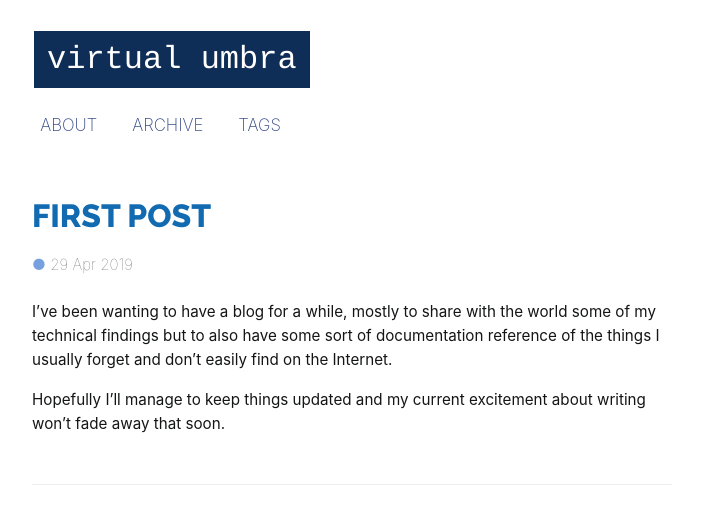
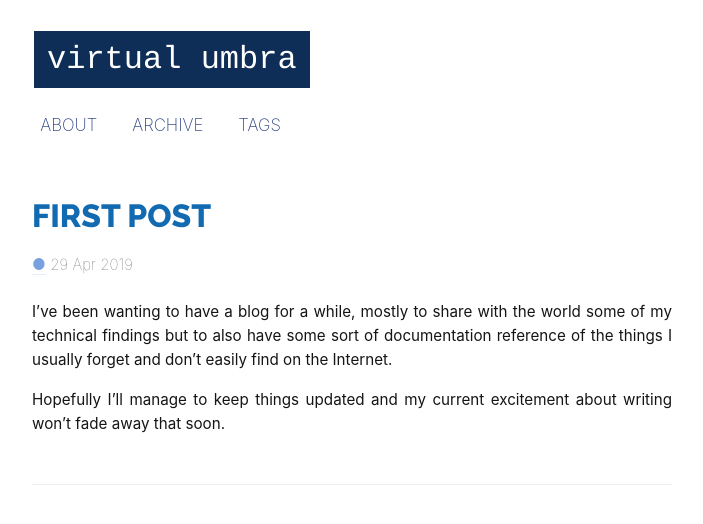
Before and after one commit to roneygomes/roneygomes.github.io, a Jekyll site: the page built from index.html, in a window 1280 px wide. Shown: the top 524 px of the page, without its empty margins (288-991 px from the left). Built offline with Jekyll 4.4.1, drawn with Linux system fonts in a browser that asks for light colours; some web fonts are replaced; the list of posts is cut into pages by our own code.

Commit message:
Updated Minor Styling Elements
Text under articles is now justified and hyphenated. The rest is
formatting corrections to the css file.

```diff
--- a/css/main.css
+++ b/css/main.css
@@ -10,6 +10,7 @@
     margin: 0px;
     padding: 0px;
 }
+
 body {
     color: #141515;
     font-family:-apple-system,system-ui,BlinkMacSystemFont,"Segoe UI",Roboto,"Helvetica Neue",Arial,sans-serif;
@@ -17,6 +18,7 @@ body {
     overflow-y: scroll;
     overflow-x: hidden;
 }
+
 #main h1,
 h2,
 h3,
@@ -27,13 +29,16 @@ h6 {
     font-weight: 400;
     color: #315572;
 }
+
 #main h4 {
     line-height: 1.6em;
 }
+
 header {
     padding-bottom: 20px;
     padding-top: 20px;
 }
+
 header h1 {
     padding-top: 1em;
     font-weight: bold;
@@ -42,15 +47,18 @@ header h1 {
     margin-left: 25px;
     padding-bottom: 2.1em;
 }
+
 header h1 a {
     color: #ffffff;
     font-size: 32px;
     background-color: #0f2e57;
     padding: 10px 13px;
 }
+
 header h1 a:hover {
     color: #76a0dd;
 }
+
 #nav_container {
     margin-left: auto;
     margin-right: auto;
@@ -58,9 +66,11 @@ header h1 a:hover {
     padding-left: 32px;
     width: 640px;
 }
+
 #current {
     background-color: #b91414;
 }
+
 nav {
     font-weight: 200;
     font-family: -apple-system, Roboto, Helvetica, Arial;
@@ -69,34 +79,41 @@ nav {
     margin-bottom: -20px;
     margin-top: -15px;
 }
+
 nav ul li {
     display: inline;
     color: #9f9f9f;
     font-size: 105%;
 }
+
 nav ul li a {
     color: #324787;
     padding: 8px 9px;
     margin: 0 -10px 0px;
     text-transform: uppercase;
 }
+
 nav ul li a:hover {
     color: #ffffff;
     background-color: #000000;
 }
+
 .heading {
     font: 1.5em Raleway, Helvetica;
     text-transform: uppercase;
     margin-top: 1.2em;
     margin-bottom: 1.3em;
 }
+
 .heading a {
     color: #126ab1;
 }
+
 p em {
     font-style: italic;
     font-size: 98%;
 }
+
 .meta {
     color: #666666;
     font-family: -apple-system, "Roboto", Courier, mono;
@@ -106,31 +123,42 @@ p em {
     height: 32px;
     margin-top: -1.5em;
 }
+
 h2 {
     font-size: 1.3em;
     font-weight: 300;
     margin-top: 1em;
     margin-bottom: 1em;
 }
+
 h6 {
     font-size: 12px;
     font-style: italic;
 }
+
 p {
     font-size: 0.8em;
     margin-bottom: 15px;
     margin-top: 12px;
     line-height: 1.7em;
 }
+
 p strong {
     font-weight: 500;
     font-style: normal;
     font-family: Roboto, Helvetica Neue, Helvetica, Arial, Sans-serif !important;
 }
+
 article {
     margin-top: 32px;
     margin-bottom: 3em;
+    text-align: justify;
+    -webkit-hyphens: auto;
+    -moz-hyphens: auto;
+    -ms-hyphens: auto;
+    hyphens: auto;
 }
+
 .label {
     display: inline-block;
     padding: .3em .6em .4em;
@@ -142,41 +170,51 @@ article {
     margin-right: 6px;
     margin-bottom: 5px;
 }
+
 .label a {
     font: 75% -apple-system, Roboto, Helvetica Neue, Helvetica, "Open Sans", Arial, sans-serif;
     font-weight: 300 !important;
     color: #ffffff;
 }
+
 .label-default {
     background-color: #254d82
 }
+
 .label-default:hover {
     background-color: #75a0de
 }
+
 .label-default a:hover {
     color: #ffffff !important
 }
+
 .permalink a {
     font-size: 90%;
     text-decoration: none;
 }
+
 .tag-header {
     font-family: Raleway, Helvetica;
     text-transform: uppercase;
 }
+
 hr {
     margin: 32px 0em;
     background: #eee;
     height: 1px;
     border-style: none;
 }
+
 #main {
     padding-right: 32px;
     padding-left: 32px;
 }
+
 ul {
     margin: 20px;
 }
+
 li {
     margin-left: 5%;
     margin-top: 5px;
@@ -184,23 +222,29 @@ li {
     font-size: 0.8em;
     margin-bottom: 5px;
 }
+
 a {
     color: #76a0de;
     text-decoration: none;
 }
+
 a:hover {
     color: #274977
 }
+
 #main p img {
     width: 100%
 }
 article p a {
-    border-bottom: 1px solid #e4edf9 font-weight: normal;
+    border-bottom: 1px solid #e4edf9;
+    font-weight: normal;
     font-style: normal;
 }
+
 .badge {
     background-color: #c25a5a;
 }
+
 blockquote {
     border-left: 5px solid #8197b9;
     padding-left: 1.5em;
@@ -210,6 +254,7 @@ blockquote {
     font-weight: 100;
     padding-bottom: 0.32px;
 }
+
 footer {
     font: 80% Roboto;
     color: #33536b;
@@ -217,6 +262,7 @@ footer {
     margin-top: 32px;
     height: 3em;
 }
+
 footer .contact {
     float: right;
     margin-right: auto;
@@ -224,17 +270,21 @@ footer .contact {
     line-height: 1.7em;
     margin-left: auto;
 }
+
 footer .contact a {
     color: #90a7ba
 }
+
 footer .rss {
     margin-top: 1.1em;
     margin-right: -.32px;
     float: right;
 }
+
 footer .rss img {
     border: 0
 }
+
 pre {
     -webkit-border-radius: 3px;
     -moz-border-radius: 3px;
@@ -243,10 +293,11 @@ pre {
     margin-top: 30px;
     margin-bottom: 30px;
 }
-pre,
-code {
+
+pre, code {
     font-family: "Droid Sans Mono", "Monaco", "Courier New", Courier, mono;
 }
+
 code {
     -webkit-border-radius: 1px;
     -moz-border-radius: 1px;
@@ -257,29 +308,38 @@ code {
     padding: 0.32px 0.5em;
     font-size: 0.9em;
 }
+
 #archive h3,
+
 #tags h3 {
     margin-bottom: 1em
 }
+
 #archive li,
+
 #tags li {
     margin-bottom: 10px;
     list-style-type: none;
     margin-left: 10px;
 }
+
 #profile img {
     width: 50%;
     margin-top: 20px;
     margin-right: 20px;
     margin-bottom: 20px;
 }
+
 #archive li span,
+
 #tags li span {
     font-family: Roboto, Helvetica Neue, Helvetica, Arial, Sans-serif !important;
     font-weight: 300;
     color: #305471;
 }
+
 #archive li span.details,
+
 #tags li span.details {
     font-weight: 300;
     color: #9f9f9f;
@@ -289,40 +349,48 @@ code {
     margin-right: 5px;
     margin-left: 32px;
 }
+
 .pager {
     padding-left: 0;
     margin: 50px 0;
     text-align: center;
     list-style: none;
 }
+
 .pager li {
     display: inline
 }
+
 .pager .previous a {
     float: left
 }
+
 .pager .next a {
     float: right
 }
+
 @media (min-width: 704px) {
-
     #main {
         width: 640px;
         margin-left: auto;
         margin-right: auto;
     }
+
     p {
         font-size: 0.95em;
         margin-bottom: 15px;
         margin-top: 12px;
         line-height: 1.6em;
     }
+
     li {
         font-size: 0.9em;
     }
+
     .heading {
         font-size: 32px
     }
+
     pre {
         font-size: 0.8em;
     }
```
Lines whose indentation alone changed are shown as unchanged.
